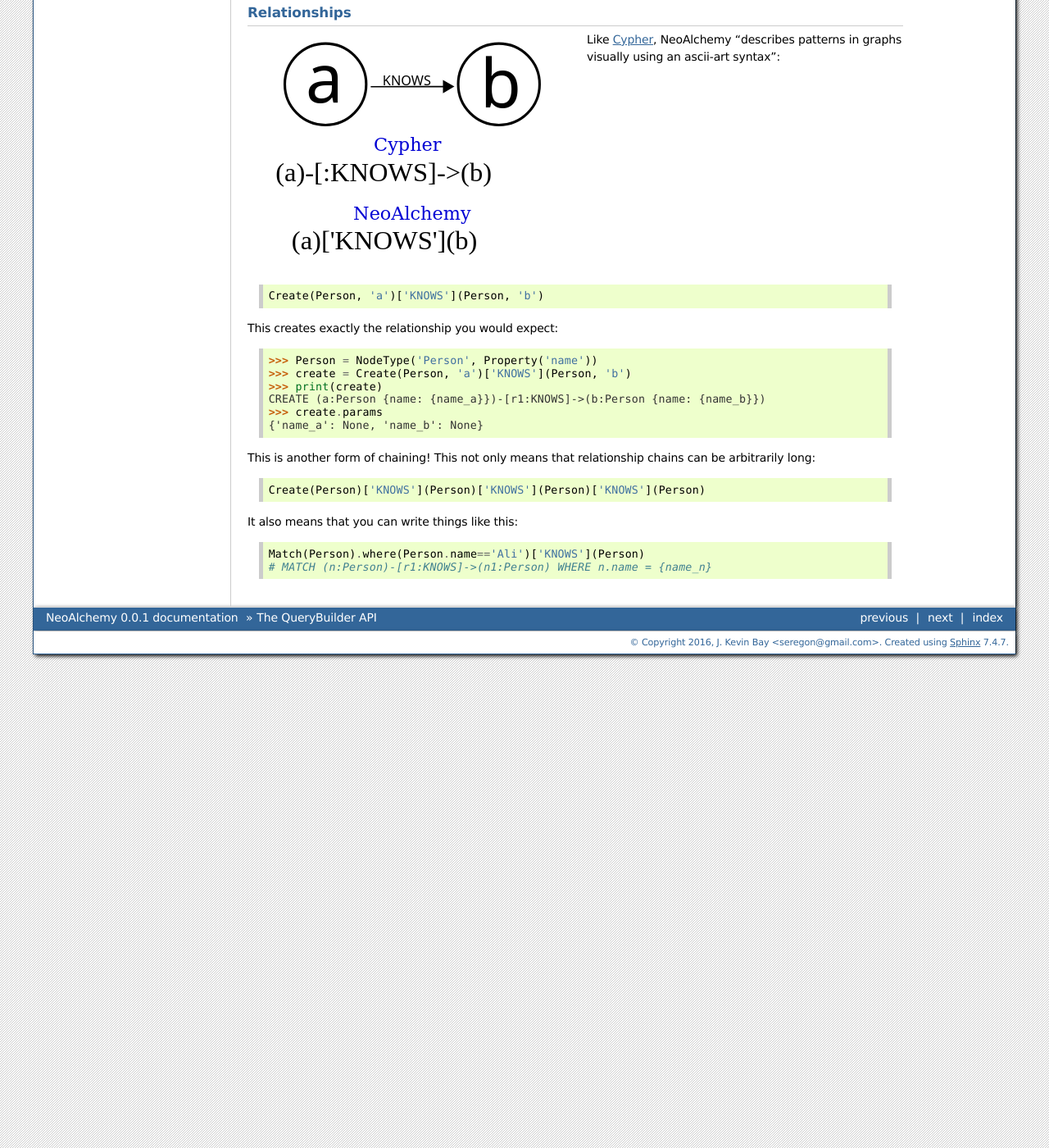
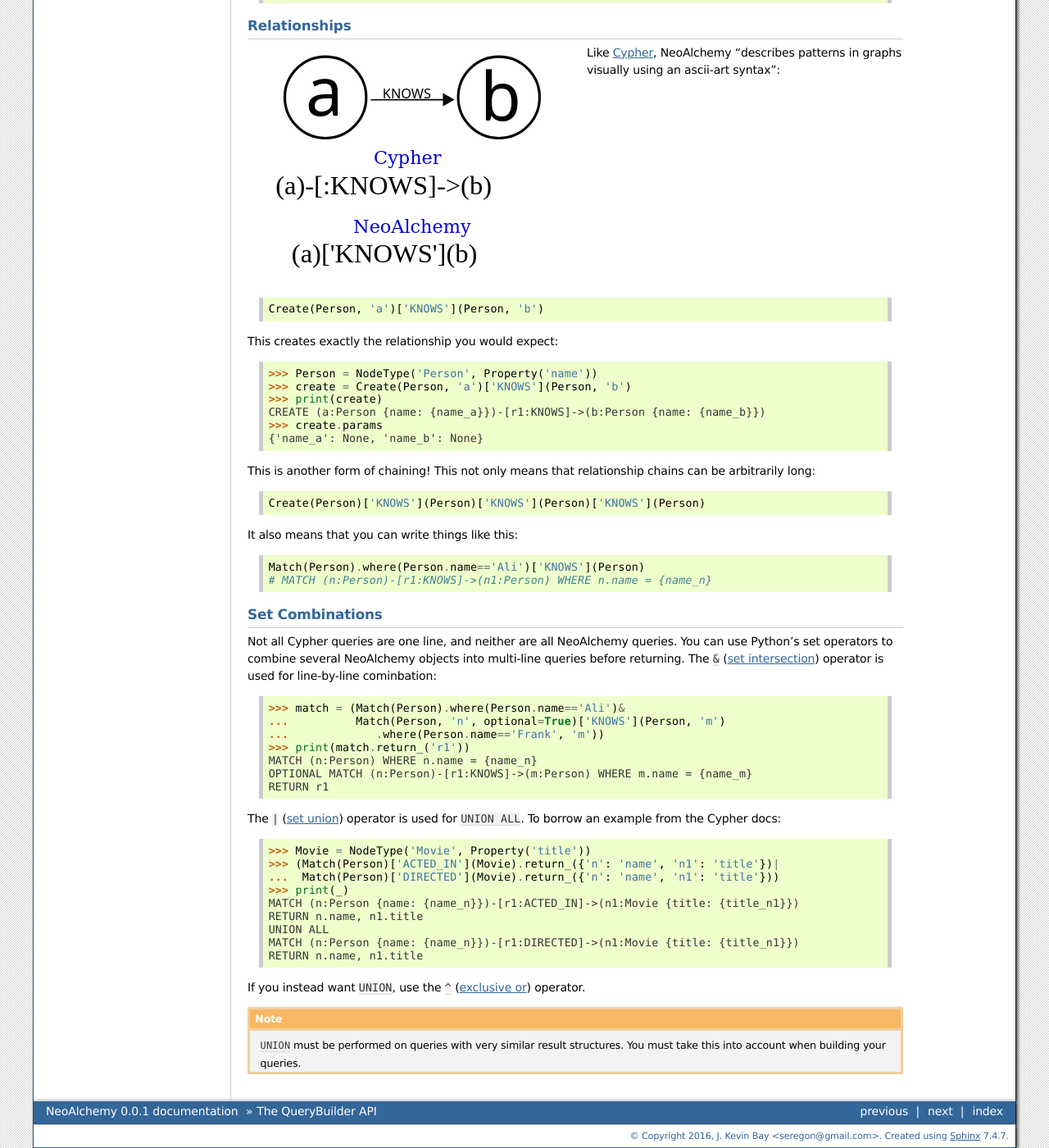
Before and after one commit to TwoBitAlchemist/NeoAlchemy, a Sphinx documentation site: the page built from source/query-builder.rst, in a window 1280 px wide and 1400 px high, scrolled down 2796 px. Shown: the whole window at 82% size. Built offline with Sphinx 7.4.7, drawn with Linux system fonts in a browser that asks for light colours; pages that are not in the unit, such as notebooks, are missing from menus; some of the changed text lies outside the part shown.

Commit message:
Finished QueryBuilder docs, added or/xor support

```diff
--- a/source/index.rst
+++ b/source/index.rst
@@ -25,6 +25,7 @@ version 3.0 or higher! If you don't have an environment set up, consider
    intro
    apis
    query-builder
+   schema-ORM
    reflect
    schema-classes
    querybuilder-classes
--- a/source/query-builder.rst
+++ b/source/query-builder.rst
@@ -101,7 +101,8 @@ not a full query yet. In order to make this useful, at a minimum we need to
 return something::
 
     >>> print(match.return_())
-    MATCH (n:Person {hair_color: {hair_color_n}, name: {name_n}, age: {age_n}}) RETURN *
+    MATCH (n:Person {hair_color: {hair_color_n}, name: {name_n}, age: {age_n}})
+    RETURN *
 
 .. note::
     Notice the function is **return_**, not **return**. The latter would cause
@@ -212,6 +213,42 @@ It also means that you can write things like this::
     Match(Person).where(Person.name=='Ali')['KNOWS'](Person)
     # MATCH (n:Person)-[r1:KNOWS]->(n1:Person) WHERE n.name = {name_n}
 
+----------------
+Set Combinations
+----------------
+
+Not all Cypher queries are one line, and neither are all NeoAlchemy queries.
+You can use Python's set operators to combine several NeoAlchemy objects into
+multi-line queries before returning. The ``&`` (`set intersection`_) operator
+is used for line-by-line cominbation::
+
+    >>> match = (Match(Person).where(Person.name=='Ali')&
+    ...          Match(Person, 'n', optional=True)['KNOWS'](Person, 'm')
+    ...             .where(Person.name=='Frank', 'm'))
+    >>> print(match.return_('r1'))
+    MATCH (n:Person) WHERE n.name = {name_n}
+    OPTIONAL MATCH (n:Person)-[r1:KNOWS]->(m:Person) WHERE m.name = {name_m}
+    RETURN r1
+
+The ``|`` (`set union`_) operator is used for ``UNION ALL``. To borrow an
+example from the Cypher docs::
+
+    >>> Movie = NodeType('Movie', Property('title'))
+    >>> (Match(Person)['ACTED_IN'](Movie).return_({'n': 'name', 'n1': 'title'})|
+    ...  Match(Person)['DIRECTED'](Movie).return_({'n': 'name', 'n1': 'title'}))
+    >>> print(_)
+    MATCH (n:Person {name: {name_n}})-[r1:ACTED_IN]->(n1:Movie {title: {title_n1}})
+    RETURN n.name, n1.title
+    UNION ALL
+    MATCH (n:Person {name: {name_n}})-[r1:DIRECTED]->(n1:Movie {title: {title_n1}})
+    RETURN n.name, n1.title
+
+If you instead want ``UNION``, use the ``^`` (`exclusive or`_) operator.
+
+.. note::
+    ``UNION`` must be performed on queries with very similar result structures.
+    You must take this into account when building your queries.
+
 
 .. _familiar Cypher verbs: https://neo4j.com/docs/developer-manual/current/#query-create
 .. _Neo4J StatementResult: https://neo4j.com/docs/api/python-driver/current/#neo4j.v1.StatementResult
@@ -219,3 +256,6 @@ It also means that you can write things like this::
 .. _REMOVE: https://neo4j.com/docs/developer-manual/current/#query-remove
 .. _DELETE: https://neo4j.com/docs/developer-manual/current/#query-delete
 .. _Cypher: https://neo4j.com/developer/cypher-query-language/
+.. _set intersection: https://docs.python.org/3/library/stdtypes.html#set.intersection
+.. _set union: https://docs.python.org/3/library/stdtypes.html#set.union
+.. _exclusive or: https://docs.python.org/3/library/stdtypes.html#set.symmetric_difference
```
Also changed, not shown: 1 other file.
